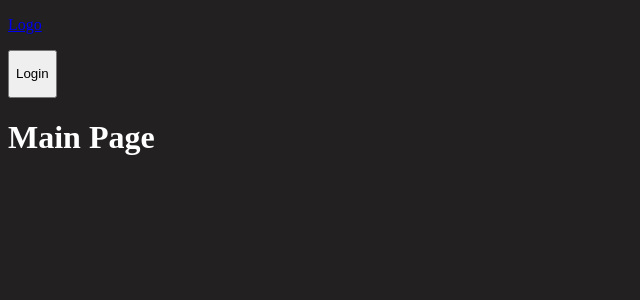
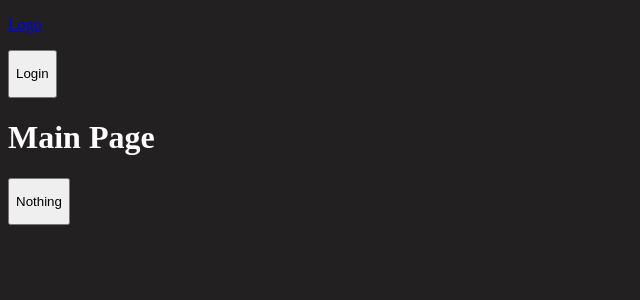
Before and after one commit to SeevProject/webapp, a React (Vite) app: page / in a window 1280 px wide. Shown: the top 300 px of the page, without its empty margins (0-640 px from the left). Built offline with nearby package versions, Linux system fonts and the light colour scheme; no server answers.

Commit message:
Add onclick styling for buttons

```diff
--- a/src/components/Button.tsx
+++ b/src/components/Button.tsx
@@ -6,7 +6,7 @@ export function Button(props: {
 	return (
 		<button
 			onClick={props.handleClick}
-			className="flex flex-row items-center justify-center gap-2 rounded-md bg-accentHighlight px-2 py-1 font-bold text-bg transition-colors hover:bg-accentHighlight/90"
+			className="border-transparent flex flex-row items-center justify-center gap-2 rounded-md border-2 bg-accentHighlight px-2 py-1 font-bold text-bg transition-colors focus:outline-none active:border-accentFocus active:outline-none"
 		>
 			{props.title && <p>{props.title}</p>}
 			{props.icon}
--- a/src/pages/MainPage.tsx
+++ b/src/pages/MainPage.tsx
@@ -1,7 +1,10 @@
+import { Button } from "../components/Button";
+
 export function MainPage() {
 	return (
 		<div>
 			<h1 className="text-xl font-bold">Main Page</h1>
+			<Button handleClick={() => {}} title="Nothing" />
 		</div>
 	);
 }
```
